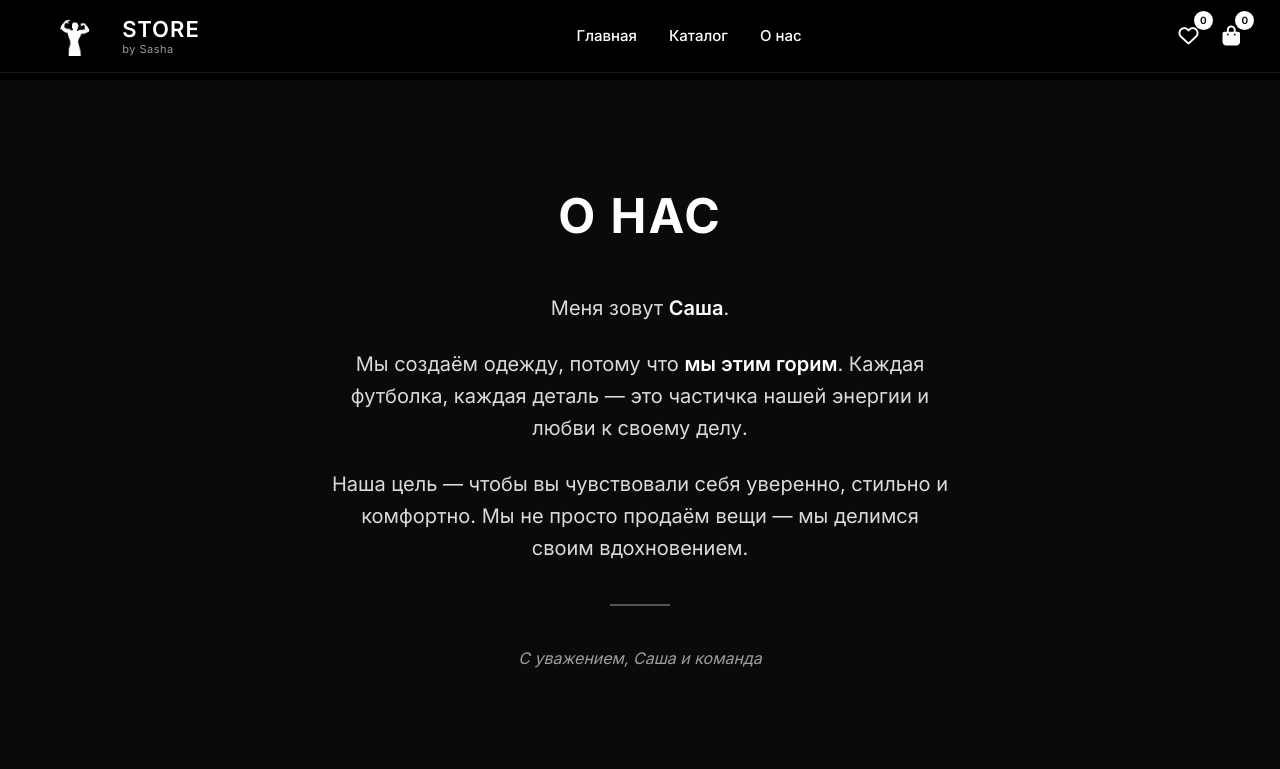
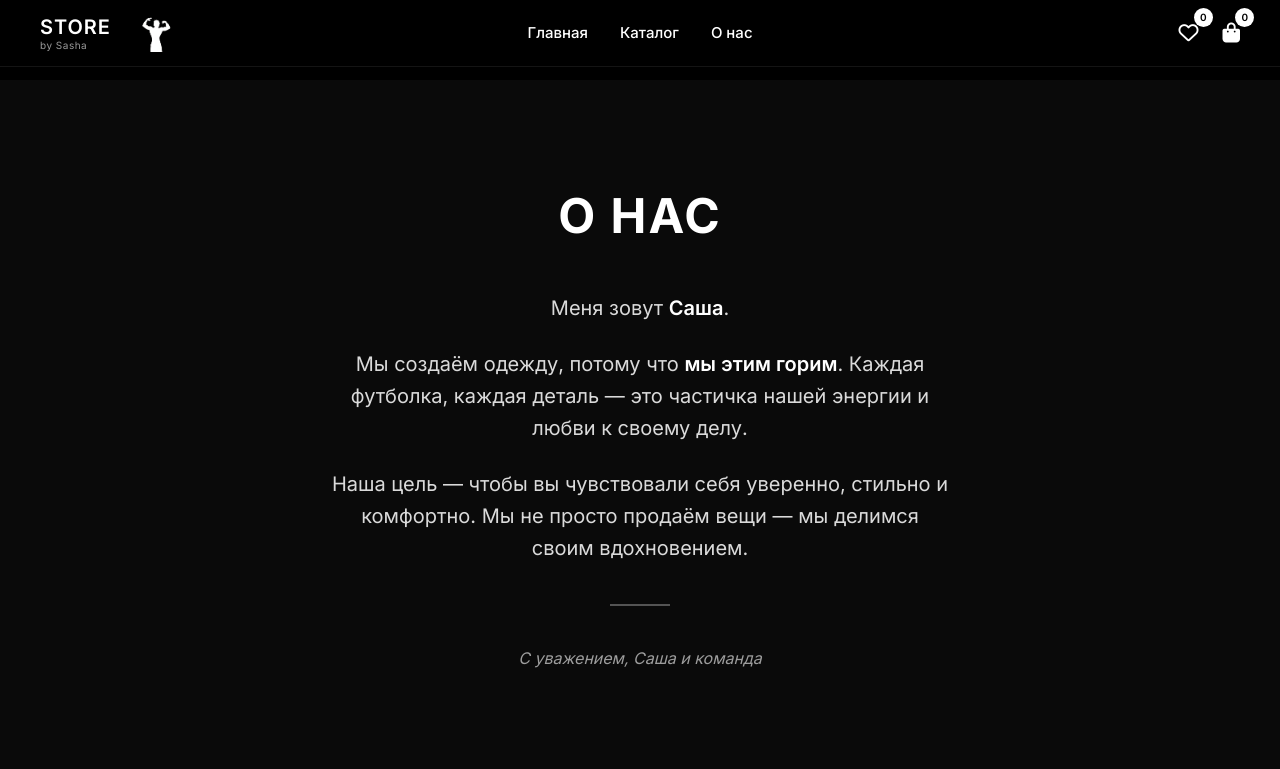
Before and after one commit to firsovak-hash/store, a Flask app: page /about in a window 1280 px wide. Shown: the top 769 px of the page. Run offline with Flask 3, Linux system fonts and the light colour scheme.

Commit message:
Update base.html

```diff
--- a/templates/base.html
+++ b/templates/base.html
@@ -20,40 +20,53 @@
             line-height: 1.5;
         }
 
-        /* ШАПКА — ПРОЗРАЧНАЯ ПЛАШКА */
-        /* СТЕКЛЯННАЯ ЧЁРНАЯ ПЛАШКА */
+        /* ШАПКА — СТЕКЛЯННАЯ ЧЁРНАЯ ПЛАШКА */
         .navbar {
             position: fixed;
             top: 0;
             left: 0;
             right: 0;
-            padding: 16px 40px;
+            padding: 14px 40px;
             display: flex;
+            align-items: center;
             justify-content: space-between;
-            align-items: center;
             z-index: 100;
-
-    /* Стеклянный эффект */
-            background: rgba(0, 0, 0, 0.6);     /* чёрный полупрозрачный (60% непрозрачности) */
-            backdrop-filter: blur(10px);         /* размытие фона за плашкой */
-            -webkit-backdrop-filter: blur(10px); /* для Safari */
-
-    /* Тонкая граница для стеклянного эффекта */
-            border-bottom: 1px solid rgba(255, 255, 255, 0.1);
-
-    /* Лёгкая тень */
-            box-shadow: 0 4px 20px rgba(0, 0, 0, 0.2);
+            background: rgba(0, 0, 0, 0.55);
+            backdrop-filter: blur(10px);
+            -webkit-backdrop-filter: blur(10px);
+            border-bottom: 1px solid rgba(255, 255, 255, 0.08);
         }
 
-        /* Левая часть: силуэт + логотип */
+        /* ЛЕВАЯ ЧАСТЬ: логотип + силуэт (силуэт справа от лого) */
         .logo-wrapper {
             display: flex;
             align-items: center;
             gap: 12px;
         }
 
+        .logo {
+            text-decoration: none;
+            line-height: 1.2;
+        }
+
+        .logo-brand {
+            font-size: 20px;
+            font-weight: 600;
+            color: white;
+            letter-spacing: 1px;
+            display: block;
+        }
+
+        .logo-by {
+            font-size: 10px;
+            font-weight: 400;
+            color: rgba(255, 255, 255, 0.6);
+            letter-spacing: 0.5px;
+            display: block;
+        }
+
         .silhouette {
-            height: 40px;
+            height: 38px;
             width: auto;
         }
 
@@ -63,32 +76,13 @@
             display: block;
         }
 
-        .logo {
-            text-decoration: none;
-            line-height: 1.2;
-        }
-
-        .logo-brand {
-            font-size: 22px;
-            font-weight: 600;
-            color: white;
-            letter-spacing: 1px;
-            display: block;
-        }
-
-        .logo-by {
-            font-size: 11px;
-            font-weight: 400;
-            color: rgba(255, 255, 255, 0.6);
-            letter-spacing: 0.5px;
-            display: block;
-        }
-
-        /* МЕНЮ — по центру, без лишнего сдвига */
+        /* МЕНЮ — ПО ЦЕНТРУ */
         .nav-links {
             display: flex;
             gap: 32px;
-            margin: 0 auto; /* центрируем меню */
+            position: absolute;
+            left: 50%;
+            transform: translateX(-50%);
         }
 
         .nav-links a {
@@ -97,12 +91,14 @@
             font-weight: 500;
             font-size: 15px;
             transition: 0.2s;
+            white-space: nowrap;
         }
 
         .nav-links a:hover {
             opacity: 0.7;
         }
 
+        /* ПРАВАЯ ЧАСТЬ: иконки */
         .nav-icons {
             display: flex;
             gap: 24px;
@@ -228,7 +224,7 @@
 
         @media (max-width: 768px) {
             .navbar {
-                padding: 12px 20px;
+                padding: 10px 20px;
             }
             .nav-links {
                 display: none;
@@ -237,7 +233,7 @@
                 display: block;
             }
             .silhouette {
-                height: 30px;
+                height: 28px;
             }
             .logo-brand {
                 font-size: 16px;
@@ -264,16 +260,15 @@
 <body>
 
 <nav class="navbar">
+    <!-- ЛЕВАЯ ЧАСТЬ: логотип + силуэт (силуэт СПРАВА от лого) -->
     <div class="logo-wrapper">
-        <!-- СИЛУЭТ СЛЕВА ОТ ЛОГОТИПА -->
-        <div class="silhouette">
-            <img src="/static/images/gemini-2.5-flash-image_сгенерируй_белый_силуэт_этого_парня-0-removebg-preview.png
-" alt="silhouette">
-        </div>
         <a href="/" class="logo">
             <span class="logo-brand">STORE</span>
             <span class="logo-by">by Sasha</span>
         </a>
+        <div class="silhouette">
+            <img src="/static/images/gemini-2.5-flash-image_сгенерируй_белый_силуэт_этого_парня-0-removebg-preview.png" alt="silhouette">
+        </div>
     </div>
 
     <!-- МЕНЮ ПО ЦЕНТРУ -->
@@ -283,6 +278,7 @@
         <a href="/about">О нас</a>
     </div>
 
+    <!-- ПРАВАЯ ЧАСТЬ: иконки -->
     <div class="nav-icons">
         <a href="/likes" class="likes-icon">
             <i class="far fa-heart"></i>
```
